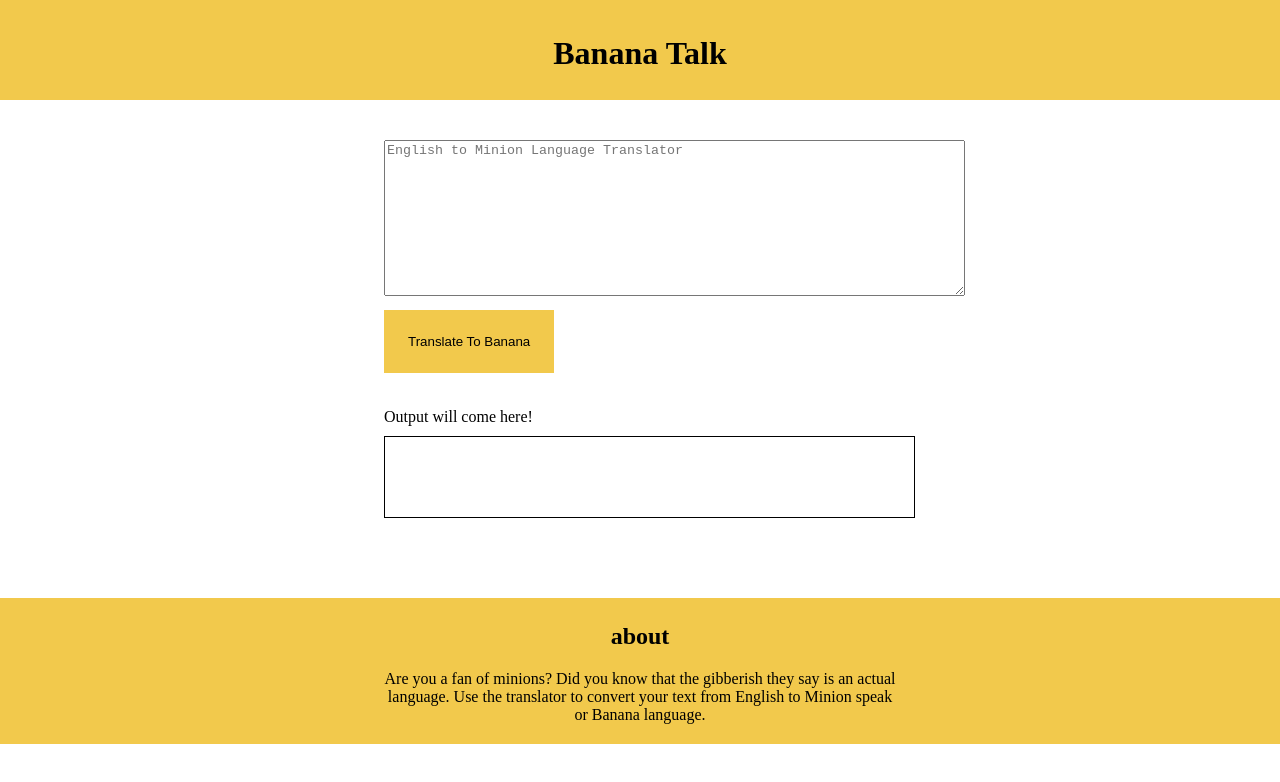
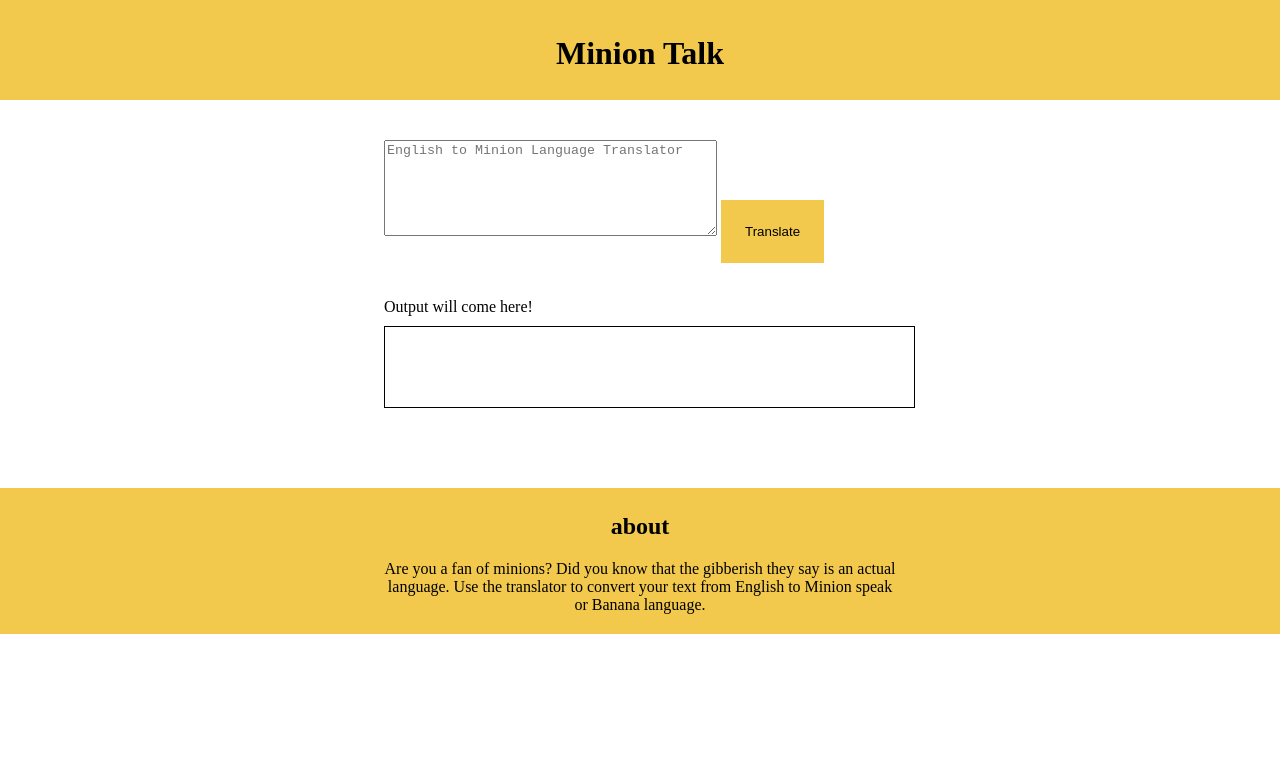
Before and after one commit to yaswanthmyneni/language-translator, a plain HTML site: page index.html in a window 1280 px wide. Drawn offline with Linux system fonts and the light colour scheme.

Commit message:
refactor: changed heading name and textarea

```diff
--- a/index.html
+++ b/index.html
@@ -11,11 +11,11 @@
 
 <body>
     <div id="heading">
-        <h1>Banana Talk</h1>
+        <h1>Minion Talk</h1>
     </div>
     <div id="text-area">
-        <textarea id="txt-input" placeholder="English to Minion Language Translator" cols="70" rows="10"></textarea>
-        <button id="btn-translate">Translate To Banana</button>
+        <textarea id="txt-input" placeholder="English to Minion Language Translator" cols="39" rows="6"></textarea>
+        <button id="btn-translate">Translate</button>
         <div id="output-desc">Output will come here!</div>
         <div id="output"></div>
     </div>
```
